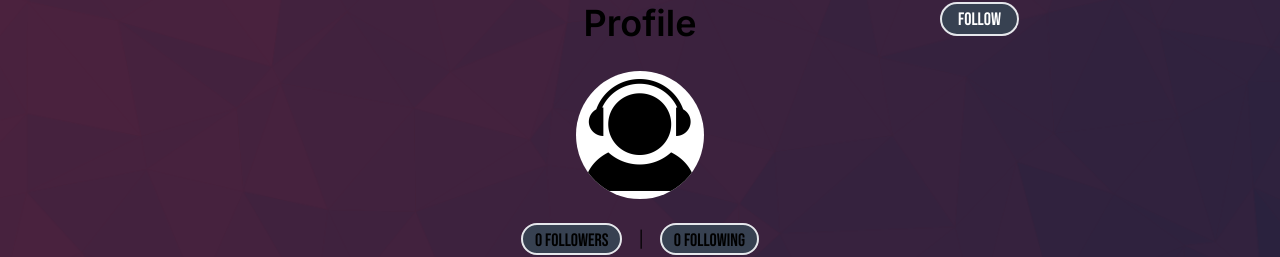
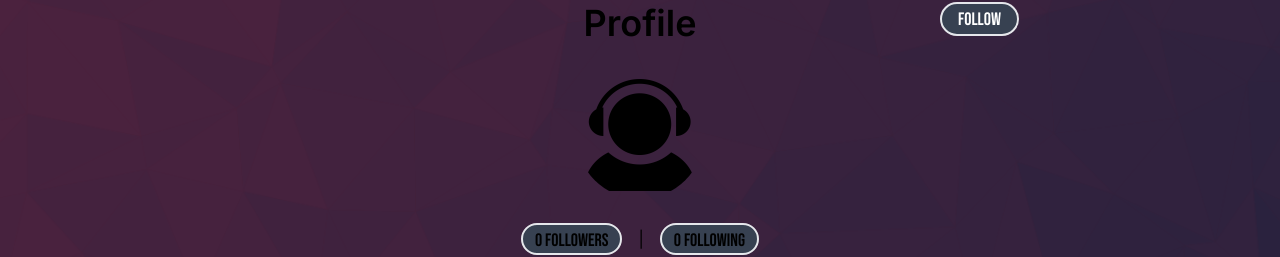
Before and after one commit to zoraiz2000/rycho, a Next.js app: page /profile/1 in a window 1280 px wide. Shown: the part 181-438 px from the top of the page. Built offline with nearby package versions, Linux system fonts and the light colour scheme; no server answers; the database is empty.

Commit message:
bg color

```diff
--- a/app/profile/[id]/page.tsx
+++ b/app/profile/[id]/page.tsx
@@ -175,7 +175,7 @@ export default function Home({ params }: { params: { id: string } }) {
         </div>
 
         <Image
-          className="bg-[#ffffff] mx-auto rounded-full mt-10 mb-3 max-h-32"
+          className="mx-auto rounded-full mt-10 mb-3 max-h-32"
           src={userImage || "/user.png"}
           alt="image not found"
           width={128}
```
